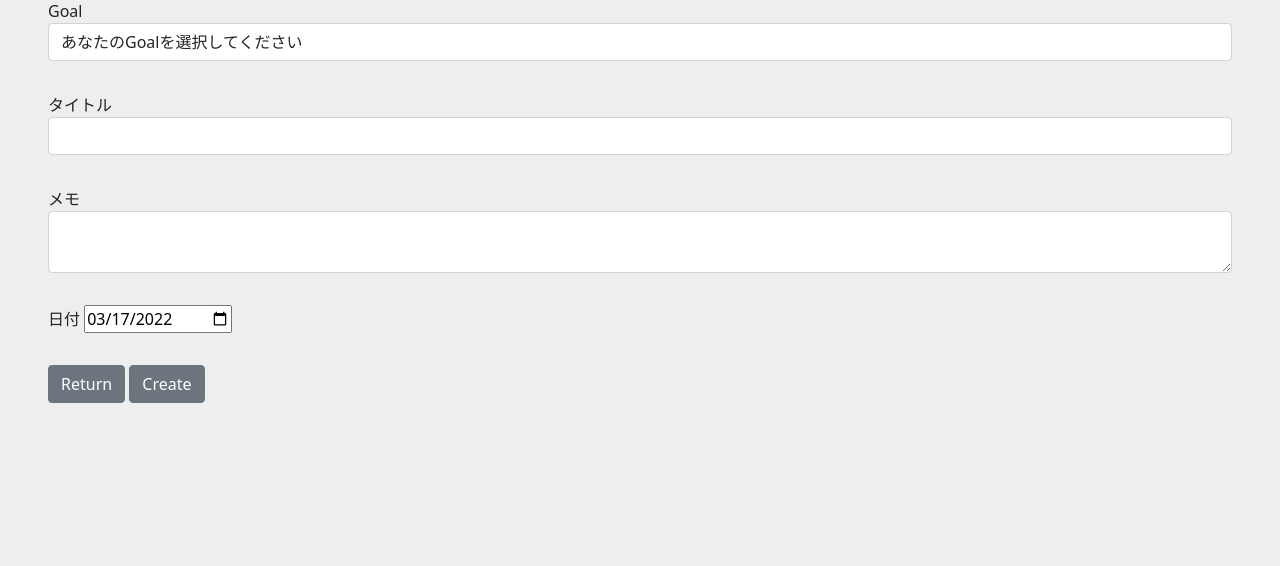
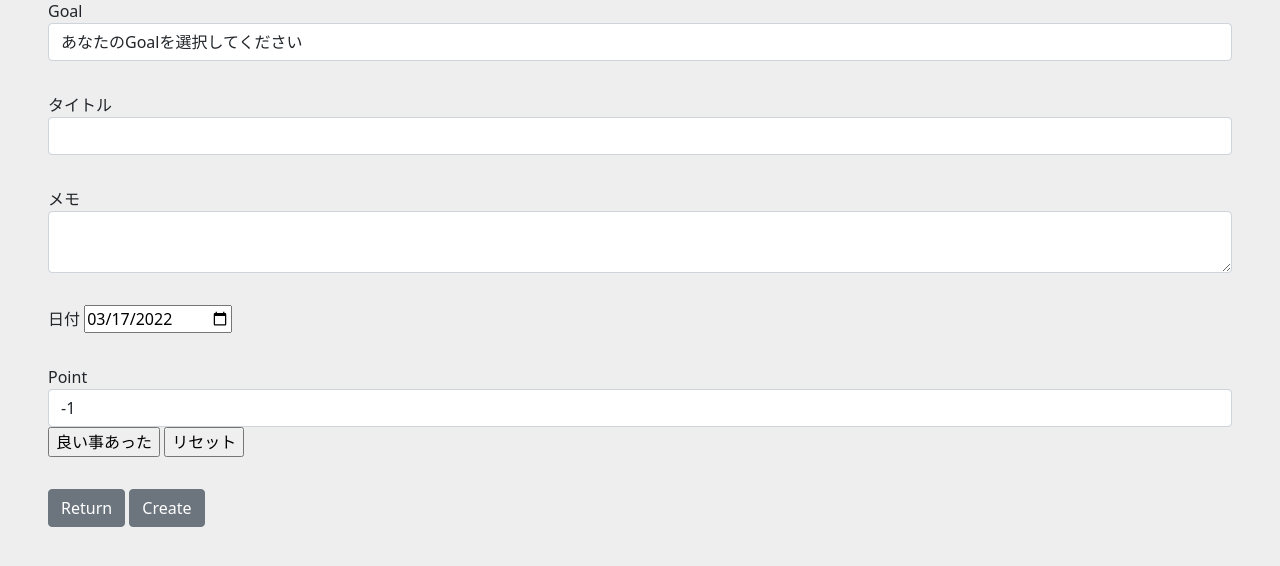
Before and after one commit to musnori/Fortune-Teller, a Flask app: page /create1 in a window 1280 px wide. Shown: the part 177-743 px from the top of the page. Run offline with Flask 2, Linux system fonts and the light colour scheme; some libraries are stand-ins or nearby versions.

Commit message:
頑張った、良い事があった（更新）

```diff
--- a/templates/create.html
+++ b/templates/create.html
@@ -60,10 +60,12 @@ height:12%; position:absolute; left:82%;  bottom:88%;" >
         <input type="date" id="regist_date" name="due" required>
     </div>
      <!-- point add -->
-    <div hidden class="mb-3 pb-3">
+    <div class="mb-3 pb-3">
         <label for="point">Point</label>
         <input type="number" id="dispvalue" value="1" class="form-control" name="point">
         <input type="button" value="頑張った" onclick="document.getElementById('dispvalue').value = 1 + parseInt(document.getElementById('dispvalue').value);"  />
+        <input type="button" value="リセット" onclick="document.getElementById('dispvalue').value = parseInt(document.getElementById('dispvalue').value) - 1;"  />
+
     </div>
     <!-- effort add -->
     <div hidden class="mb-3 pb-3">
--- a/templates/create1.html
+++ b/templates/create1.html
@@ -67,11 +67,11 @@ height:12%; position:absolute; left:82%;  bottom:88%;" >
         <input type="date" id="regist_date" name="due" required>
     </div>
     <!-- point add -->
-    <div  hidden class="mb-3 pb-3">
+    <div class="mb-3 pb-3">
         <label for="point">Point</label>
         <input type="number" id="dispvalue" value="-1" class="form-control" name="point">
-        <input type="button" value="良い事あった" onclick="document.getElementById('dispvalue').value = 1 + parseInt(document.getElementById('dispvalue').value);"  />
-        <!-- <input type="button" value="良い事あった" onclick="document.getElementById('dispvalue').value = parseInt(document.getElementById('dispvalue').value) - 1;"  /> -->
+        <input type="button" value="良い事あった" onclick="document.getElementById('dispvalue').value = parseInt(document.getElementById('dispvalue').value) - 1;"  />
+        <input type="button" value="リセット" onclick="document.getElementById('dispvalue').value = 1 + parseInt(document.getElementById('dispvalue').value);"  />
     </div>
     <!-- effort add -->
     <div  hidden class="mb-3 pb-3">
```
